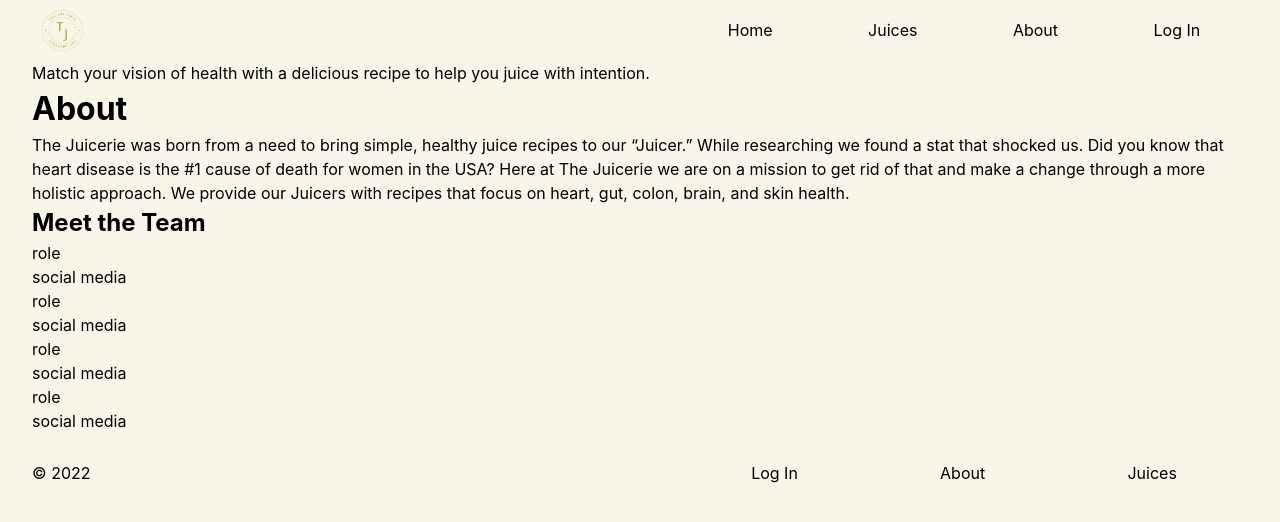
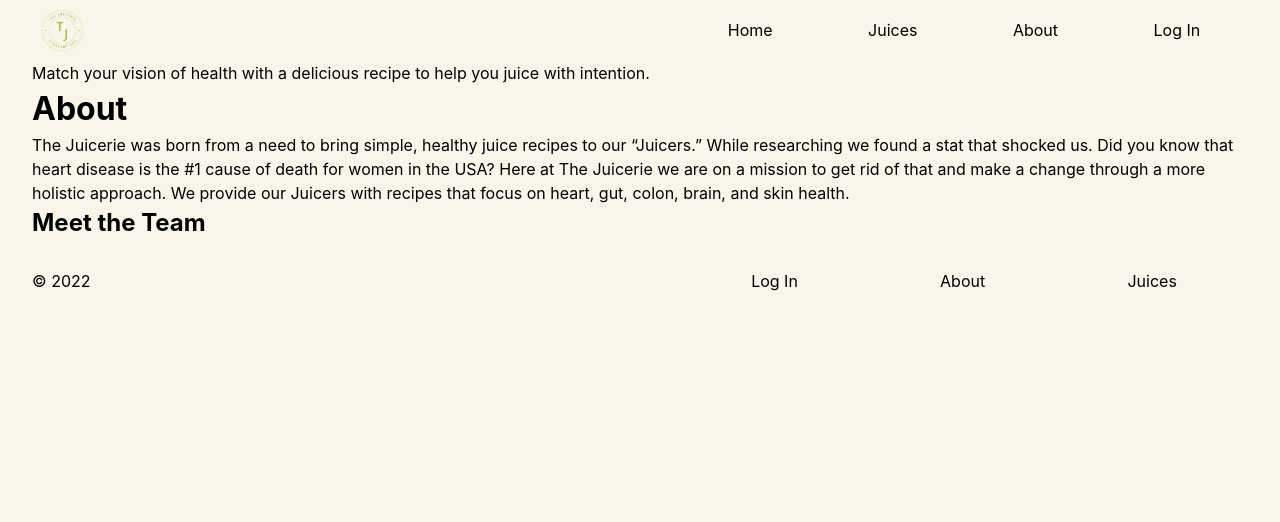
Before and after one commit to sadiejay/juicery, a React (Create React App) app: page /about in a window 1280 px wide. Shown: the top 522 px of the page. Built offline with nearby package versions, Linux system fonts and the light colour scheme.

Commit message:
Removed about text

```diff
--- a/src/components/About.js
+++ b/src/components/About.js
@@ -14,18 +14,7 @@
 
      <h2>Meet the Team</h2>
 
-     <img />
-     <p>role</p>
-     <p>social media</p>
-     <img />
-     <p>role</p>
-     <p>social media</p>
-     <img />
-     <p>role</p>
-     <p>social media</p>
-     <img />
-     <p>role</p>
-     <p>social media</p>
+
 
      </div>
 
--- a/src/components/Info.js
+++ b/src/components/Info.js
@@ -4,7 +4,7 @@
 function Info() {
   return (
     <div>
-      <p>The Juicerie was born from a need to bring simple, healthy juice recipes to our “Juicer.” While researching we found a stat that shocked us. Did you know that heart disease is the #1 cause of death for women in the USA? Here at The Juicerie we are on a mission to get rid of that and make a change through a more holistic approach. We provide our Juicers with recipes that focus on heart, gut, colon, brain, and skin health.</p>
+      <p>The Juicerie was born from a need to bring simple, healthy juice recipes to our “Juicers.” While researching we found a stat that shocked us. Did you know that heart disease is the #1 cause of death for women in the USA? Here at The Juicerie we are on a mission to get rid of that and make a change through a more holistic approach. We provide our Juicers with recipes that focus on heart, gut, colon, brain, and skin health.</p>
     </div>
   );
 }
```
Also changed, not shown: 1 other file (tests, documents, lock files or other folders).
